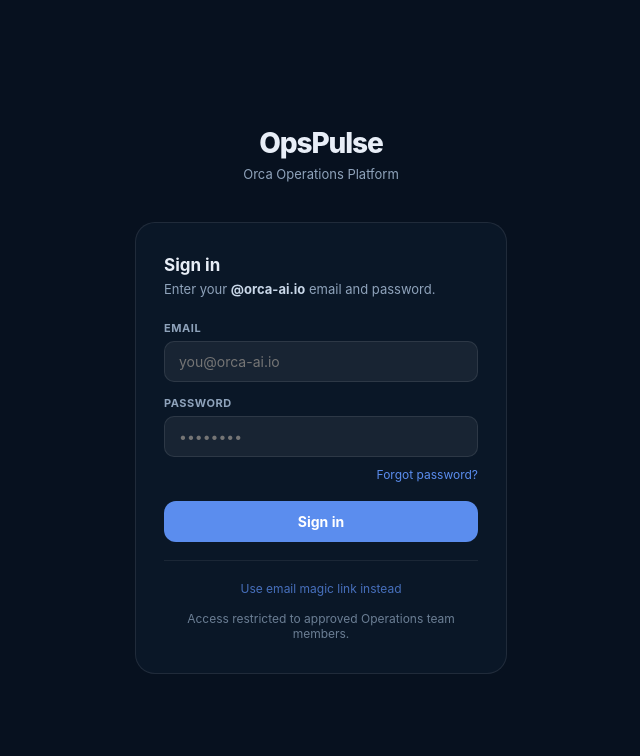
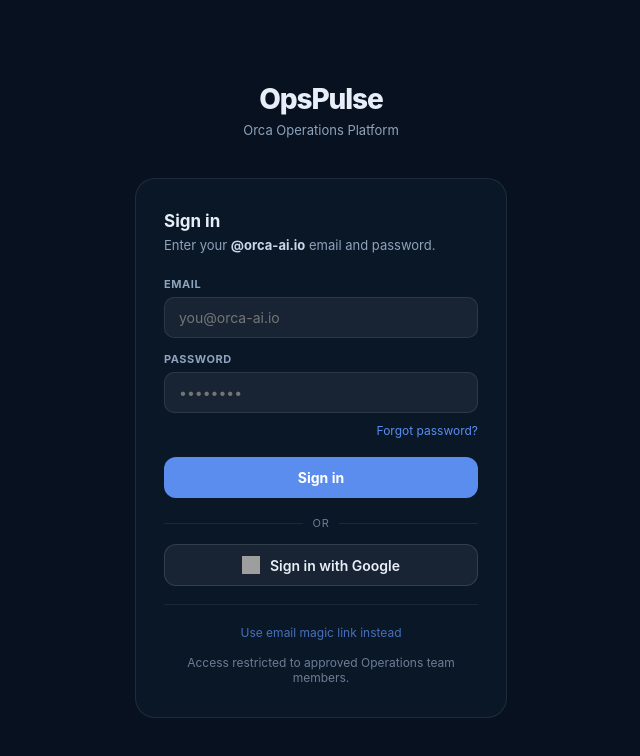
Before and after one commit to yotamkeret-dev/opspulse, a Next.js app: page /login in a window 1280 px wide. Shown: the top 756 px of the page, without its empty margins (319-959 px from the left). Built offline with nearby package versions, Linux system fonts and the light colour scheme; grey boxes are pictures that could not be loaded.

Commit message:
Add Google sign-in button to login page

```diff
--- a/app/login/page.tsx
+++ b/app/login/page.tsx
@@ -63,6 +63,17 @@
       return;
     }
     window.location.href = '/';
+  }
+
+  // ── Google OAuth ───────────────────────────────────────────────────────
+  async function signInWithGoogle() {
+    setLoading(true); setError('');
+    const supabase = createClient();
+    const { error: err } = await supabase.auth.signInWithOAuth({
+      provider: 'google',
+      options: { redirectTo: `${window.location.origin}/auth/callback` },
+    });
+    if (err) { setError(err.message); setLoading(false); }
   }
 
   // ── Magic link (backup) ────────────────────────────────────────────────
@@ -171,6 +182,33 @@
                   {loading ? 'Signing in…' : 'Sign in'}
                 </button>
               </form>
+
+              {/* ── OR divider ── */}
+              <div style={{ display:'flex', alignItems:'center', gap:10, margin:'18px 0 14px' }}>
+                <div style={{ flex:1, height:1, background:'rgba(255,255,255,.08)' }}/>
+                <span style={{ fontSize:11, color:'#6b7e94', textTransform:'uppercase', letterSpacing:'.06em' }}>or</span>
+                <div style={{ flex:1, height:1, background:'rgba(255,255,255,.08)' }}/>
+              </div>
+
+              {/* ── Google sign-in button ── */}
+              <button
+                type="button"
+                disabled={loading}
+                onClick={signInWithGoogle}
+                style={{
+                  width:'100%', display:'flex', alignItems:'center', justifyContent:'center', gap:10,
+                  padding:'11px 0', borderRadius:12, border:'1px solid rgba(255,255,255,.12)',
+                  background:'rgba(255,255,255,.06)', color:'#e8eef7', fontSize:14, fontWeight:600,
+                  cursor: loading ? 'not-allowed' : 'pointer', fontFamily:'inherit',
+                  opacity: loading ? .7 : 1, transition:'background .15s',
+                }}
+                onMouseOver={e => (e.currentTarget.style.background='rgba(255,255,255,.11)')}
+                onMouseOut={e => (e.currentTarget.style.background='rgba(255,255,255,.06)')}
+              >
+                <img src="https://www.gstatic.com/firebasejs/ui/2.0.0/images/auth/google.svg" alt="G" style={{ width:18, height:18 }}/>
+                Sign in with Google
+              </button>
+
               <div style={{ marginTop: 18, textAlign: 'center', borderTop: '1px solid rgba(255,255,255,.07)', paddingTop: 16 }}>
                 <button type="button" style={{ ...linkBtn, opacity: .75 }} onClick={() => switchMode('magic-link')}>
                   Use email magic link instead
```
